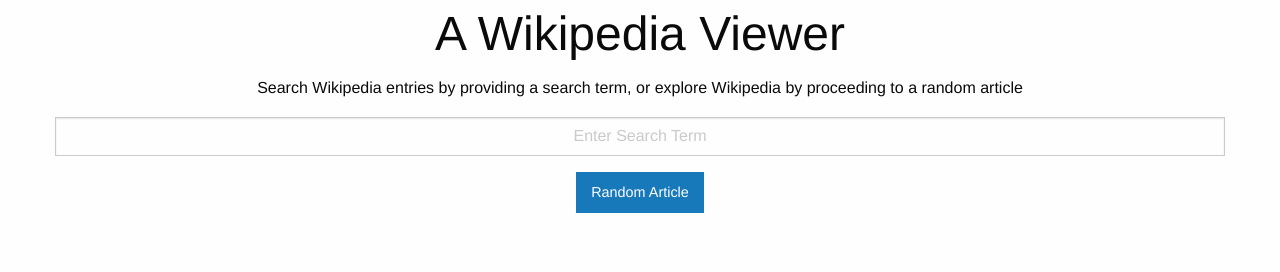
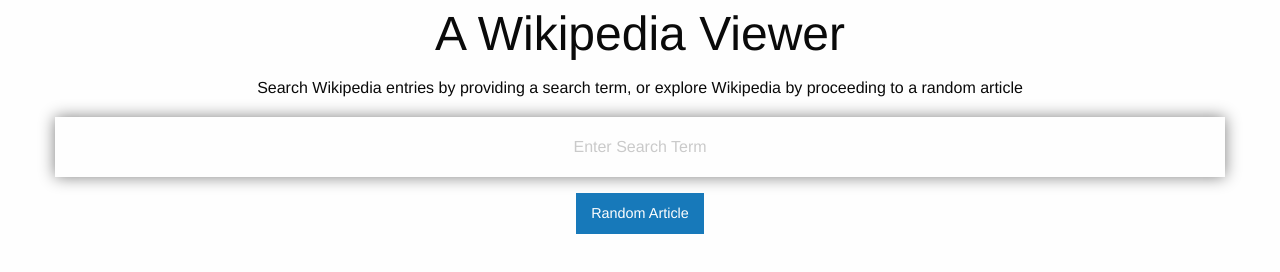
Before and after one commit to relwiwa/fcc-wikipedia-viewer, a React app: page / in a window 1280 px wide. Built offline with nearby package versions, Linux system fonts and the light colour scheme.

Commit message:
Add Font Awesome spinner, box-shadow to input-box and autoFocus

```diff
--- a/index.html
+++ b/index.html
@@ -5,6 +5,7 @@
   <meta name="viewport" content="width=device-width, initial-scale=1">
   <meta http-equiv="x-ua-compatible" content="ie=edge">
   <title>Wikipedia Viewer - A project for freeCodeCamp's Certification</title>
+  <link href="https://maxcdn.bootstrapcdn.com/font-awesome/4.7.0/css/font-awesome.min.css" rel="stylesheet" integrity="sha384-wvfXpqpZZVQGK6TAh5PVlGOfQNHSoD2xbE+QkPxCAFlNEevoEH3Sl0sibVcOQVnN" crossorigin="anonymous">
 </head>
 <body>
   <div class="container" id='root'></div>
--- a/src/components/wikipedia-viewer-input.js
+++ b/src/components/wikipedia-viewer-input.js
@@ -1,11 +1,12 @@
 import React from 'react';
 
 const WikipediaViewerInput = (props) => {
-  const { onUpdateSearchTerm, searchTerm } = props;
+  const { onUpdateSearchTerm, searchTerm, topOrBottom } = props;
 
   return (
     <div className="wikipedia-viewer-input input-group">
       <input
+        autoFocus={topOrBottom === 'top'}
         value={searchTerm}
         onChange={onUpdateSearchTerm}
         className="text-center input-group-field"
--- a/src/components/wikipedia-viewer.js
+++ b/src/components/wikipedia-viewer.js
@@ -2,6 +2,7 @@
 import es6Promise from 'es6-promise';
 import React, { Component } from 'react';
 
+import '../styles/wikipedia-viewer.scss';
 import STATI from '../config/wikipedia-viewer-stati';
 
 import WikipediaViewerInput from './wikipedia-viewer-input';
@@ -103,10 +104,11 @@
         <h1 className="text-center">A Wikipedia Viewer</h1>
         <p className="text-center">Search Wikipedia entries by providing a search term, or explore Wikipedia by proceeding to a random article</p>
         <WikipediaViewerInput
+          topOrBottom={'top'}
           searchTerm={searchTerm}
           onUpdateSearchTerm={(event) => this.handleUpdateSearchTerm(event)}
         />
-        {(status === STATI.searching && (searchResults === null || searchResults.length === 0)) && <p className="text-center">Performing search for Wikipedia articles</p>}
+        {(status === STATI.searching && (searchResults === null || searchResults.length === 0)) && <p className="text-center"><i className="fa fa-spinner fa-3x"></i><br />Performing search for Wikipedia articles</p>}
         {(status === STATI.searchDone && searchResults.length === 0) && <p className="text-center">There are no articles on Wikipedia for this search term</p>}
         {(status === STATI.error) && <p className="text-center">An error happened while searching for Wikipedia articles</p>}
         <p className="text-center">{this.state.message}</p>
@@ -116,6 +118,7 @@
         />}
         {(searchResults !== null && searchResults.length > 3) && <div className="show-for-small-only">
           <WikipediaViewerInput
+            topOrBottom={'bottom'}
             searchTerm={searchTerm}
             onUpdateSearchTerm={(event) => this.handleUpdateSearchTerm(event)}
           />
--- /dev/null
+++ b/src/styles/wikipedia-viewer.scss
@@ -0,0 +1,16 @@
+.wikipedia-viewer-input {
+  input {
+    height:60px;
+    box-shadow:0 0 15px gray;
+    outline:none;
+    border:none;
+  }
+
+  input:focus,
+  input:active,
+  input:hover {
+    outline:none;
+    border:none;
+    box-shadow:0 0 15px gray;
+  }
+}
```
